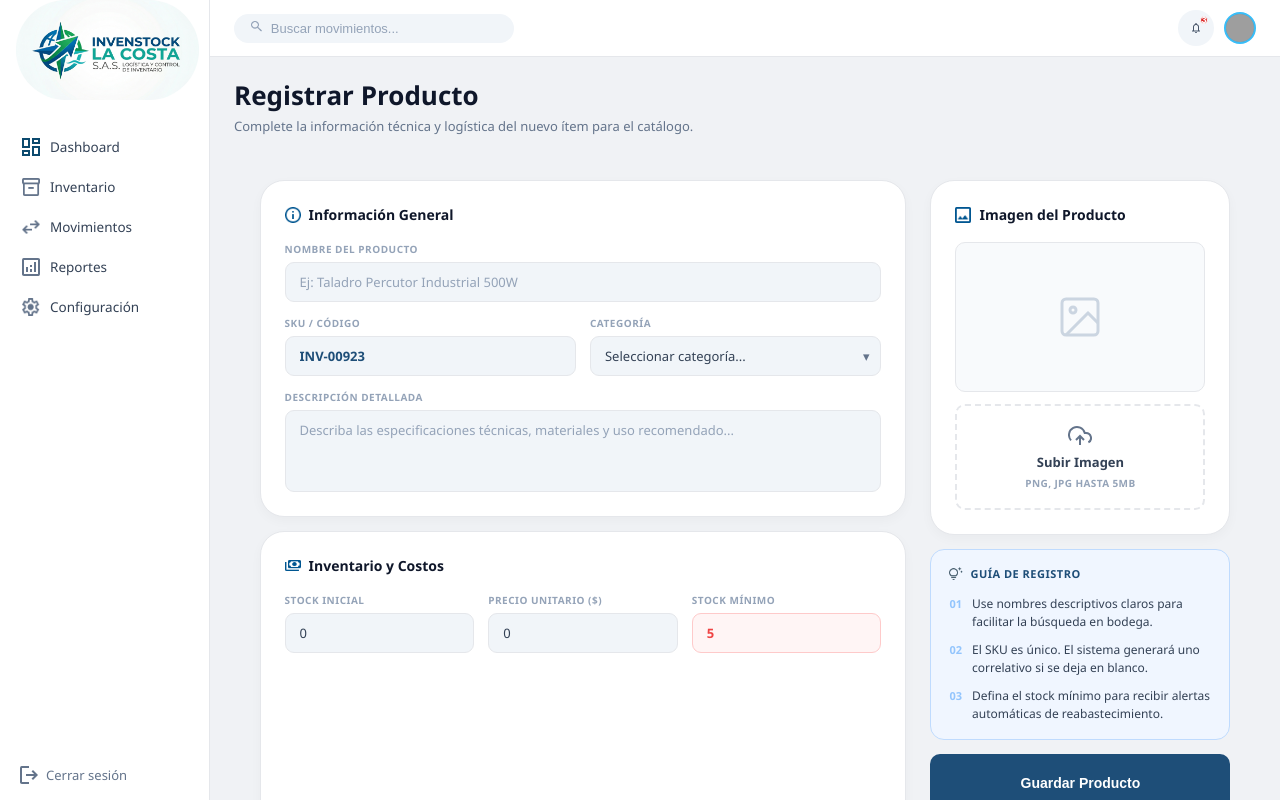
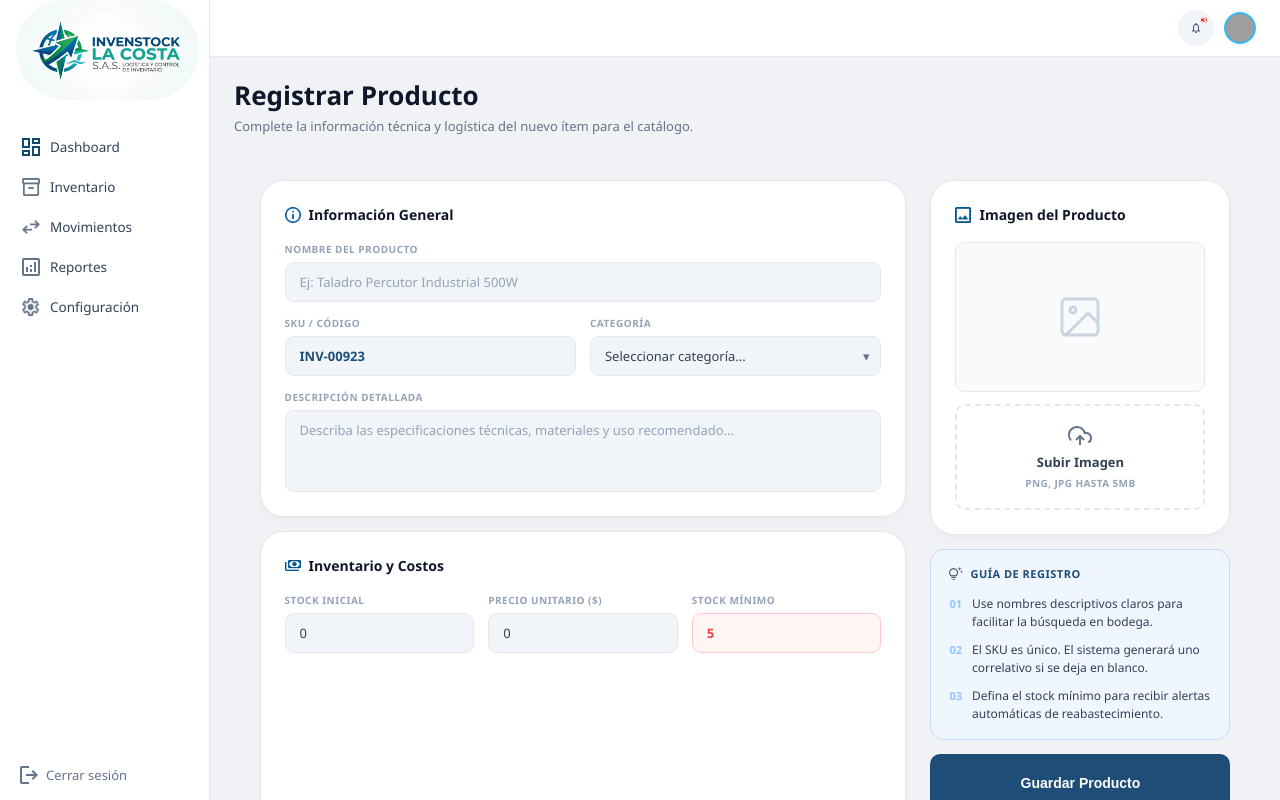
Before and after one commit to Edom1020/Invenstock-La-Costa, a Vue app: page /registrar-producto in a window 1280 px wide. Built offline with nearby package versions, Linux system fonts and the light colour scheme; grey boxes are pictures that could not be loaded.

Commit message:
Cambios en el filtrado de movimientos en las pantallas de Dashboard,Movimientos y reportes, barra de búsqueda eliminada de pantalla de configuración y registro de producto

```diff
--- a/src/views/Configuracion.vue
+++ b/src/views/Configuracion.vue
@@ -9,10 +9,6 @@
 
       <!-- Barra superior -->
       <header class="topbar">
-        <div class="search-wrap">
-          <img src="/images/images-dashboard/lupaicon.png" class="search-icon" />
-          <input type="text" placeholder="Buscar productos..." />
-        </div>
         <div class="topbar-right">
           <Notificaciones />
           <div class="avatar-btn">
@@ -397,15 +393,11 @@ const guardarCambios = () => {
   padding: 10px 24px;
   display: flex;
   align-items: center;
-  justify-content: space-between;
+  justify-content: flex-end;
   border-bottom: 1px solid var(--borde);
   flex-shrink: 0;
   transition: background 0.3s, border-color 0.3s;
 }
-
-.search-icon { width: 14px; height: 14px; object-fit: contain; }
-
-.search-wrap input::placeholder { color: var(--txt-muted); }
 
 .topbar-right { display: flex; align-items: center; gap: 12px; }
 
--- a/src/views/Dashboard.vue
+++ b/src/views/Dashboard.vue
@@ -11,7 +11,7 @@
       <header class="topbar">
         <div class="search-wrap">
           <img src="/images/images-dashboard/lupaicon.png" class="search-icon" />
-          <input type="text" placeholder="Buscar productos..." />
+           <input v-model="busqueda" type="text" placeholder="Buscar productos..." />
         </div>
         <div class="topbar-right">
            <Notificaciones />
@@ -81,7 +81,7 @@
               </tr>
             </thead>
             <tbody>
-              <tr v-for="mov in movimientos" :key="mov.id">
+              <tr v-for="mov in movimientosFiltrados" :key="mov.id">
                 <td class="fecha-cell">{{ mov.fecha }}</td>
                 <td>
                   <div class="prod-cell">
@@ -101,8 +101,8 @@
             </tbody>
           </table>
 
-          <div class="see-all">
-            <span>Ver todos los movimientos</span>
+          <div class="see-all" @click="$router.push('/movimientos')">
+              <span>Ver todos los movimientos</span>
           </div>
         </div>
 
@@ -114,7 +114,9 @@
 <script setup>
 
 import Sidebar from "../components/Sidebar.vue";
-import { ref } from 'vue'
+import { ref, computed} from 'vue'
+
+
 
 //Script para notificaciones//
 import Notificaciones from '../components/Notificaciones.vue'
@@ -124,6 +126,18 @@ const temaStore = useTemaStore()
 
 import { useUsuarioStore } from '../stores/usuario'
 const usuarioStore = useUsuarioStore()
+
+// Para el buscador de productos en el topbar //
+const busqueda = ref('')
+
+// Para filtrar los movimientos según el término de búsqueda ingresado //
+const movimientosFiltrados = computed(() =>
+  movimientos.value.filter(m =>
+    m.producto.toLowerCase().includes(busqueda.value.toLowerCase())
+  )
+)
+
+
 
 const getCatIcon = (categoria) => {
   const icons = {
--- a/src/views/Movimientos.vue
+++ b/src/views/Movimientos.vue
@@ -117,7 +117,7 @@
                 </tr>
               </thead>
               <tbody>
-                <tr v-for="mov in historial" :key="mov.id">
+                <tr v-for="mov in historialFiltrado" :key="mov.id">
                   <td>
                     <div class="mov-fecha-col">{{ mov.fechaFormato }}</div>
                   </td>
@@ -190,7 +190,7 @@
 </template>
 
 <script setup>
-import { ref } from 'vue'
+import { ref, computed} from 'vue'
 import Sidebar from "../components/Sidebar.vue";
 
 //Script para notificaciones//
@@ -206,6 +206,8 @@ const temaStore = useTemaStore()
 
 const busqueda = ref('')
 const tipoActivo = ref('entrada')
+
+
 
 
 const form = ref({
@@ -237,6 +239,12 @@ const historial = ref([
   { id: 3, fechaFormato: '13 Mar, 2024', producto: 'Caja Manzanas x40',    categoria: 'comida',      tipo: 'Entrada', cantidad: 500  },
   { id: 4, fechaFormato: '12 Mar, 2024', producto: 'Headphones Studio X',  categoria: 'electronica', tipo: 'Salida',  cantidad: 120  },
 ])
+
+const historialFiltrado = computed(() =>
+  historial.value.filter(m =>
+    m.producto.toLowerCase().includes(busqueda.value.toLowerCase())
+  )
+)
 
 const registrarMovimiento = () => {
   // Cuando conectes el backend:
--- a/src/views/RegistrarProducto.vue
+++ b/src/views/RegistrarProducto.vue
@@ -9,10 +9,6 @@
 
       <!-- Barra superior -->
       <header class="topbar">
-        <div class="search-wrap">
-          <img src="/images/images-dashboard/lupaicon.png" class="search-icon" />
-          <input type="text" placeholder="Buscar movimientos..." />
-        </div>
         <div class="topbar-right">
           <Notificaciones />
            <!-- Componente de notificaciones, se muestra en el topbar para acceso rápido a alertas y mensajes -->
@@ -332,24 +328,11 @@ const cancelar = () => {
   padding: 10px 24px;
   display: flex;
   align-items: center;
-  justify-content: space-between;
+  justify-content: flex-end;
   border-bottom: 1px solid var(--borde);
   flex-shrink: 0;
   transition: background 0.3s, border-color 0.3s;
 }
-
-.search-wrap {
-  display: flex; align-items: center; gap: 8px;
-  background: var(--bg-input); border-radius: 20px;
-  padding: 7px 16px; width: 280px;
-  transition: background 0.3s;
-}
-.search-icon { width: 14px; height: 14px; object-fit: contain; }
-.search-wrap input {
-  border: none; background: transparent; outline: none;
-  font-size: 13px; color: var(--txt2); width: 100%;
-}
-.search-wrap input::placeholder { color: var(--txt4); }
 
 .topbar-right { display: flex; align-items: center; gap: 10px; }
 
@@ -473,12 +456,12 @@ const cancelar = () => {
 .field-textarea { resize: none; height: 82px; line-height: 1.5; }
 
 .field-stock-min {
-  color: var(--stock-min-txt) !important;
+  color: var(--stock-min-txt);
   font-weight: 700;
-  border-color: var(--stock-min-borde) !important;
-  background: var(--stock-min-bg) !important;
+  border-color: var(--stock-min-borde);
+  background: var(--stock-min-bg);
 }
-.field-stock-min:focus { border-color: var(--stock-min-txt) !important; }
+.field-stock-min:focus { border-color: var(--stock-min-txt); }
 
 /* ── GRIDS DE CAMPOS ── */
 .two-col   { display: grid; grid-template-columns: 1fr 1fr; gap: 14px; }
--- a/src/views/Reportes.vue
+++ b/src/views/Reportes.vue
@@ -9,7 +9,7 @@
        <header class="topbar">
   <div class="search-wrap">
     <img src="/images/images-dashboard/lupaicon.png" class="search-icon" />
-    <input type="text" placeholder="Buscar productos..." />
+    <input v-model="busqueda" type="text" placeholder="Buscar movimientos..." />
   </div>
 
   <div class="topbar-right">
@@ -131,7 +131,7 @@
               </tr>
             </thead>
             <tbody>
-              <tr v-for="item in alertasStock" :key="item.id">
+              <tr v-for="item in alertasFiltradas" :key="item.id">
                 <td>
                   <div class="prod-cell">
                     <div class="prod-thumb">
@@ -159,7 +159,7 @@
 </template>
 
 <script setup>
-import { ref, onMounted } from 'vue'
+import { ref, onMounted, computed } from 'vue'
 import Chart from 'chart.js/auto'
 import Sidebar from "../components/Sidebar.vue";
 
@@ -173,6 +173,15 @@ const temaStore = useTemaStore()
 // Para mostrar la foto de perfil en el topbar y configuración, usamos el store de usuario //
 import { useUsuarioStore } from '../stores/usuario'
 const usuarioStore = useUsuarioStore()
+
+const busqueda = ref('')
+
+const alertasFiltradas = computed(() =>
+  alertasStock.value.filter(a =>
+    a.nombre.toLowerCase().includes(busqueda.value.toLowerCase()) ||
+    a.categoria.toLowerCase().includes(busqueda.value.toLowerCase())
+  )
+)
 
 // ── ICONO POR CATEGORIA ──
 const getCatIcon = (categoria) => {
```
